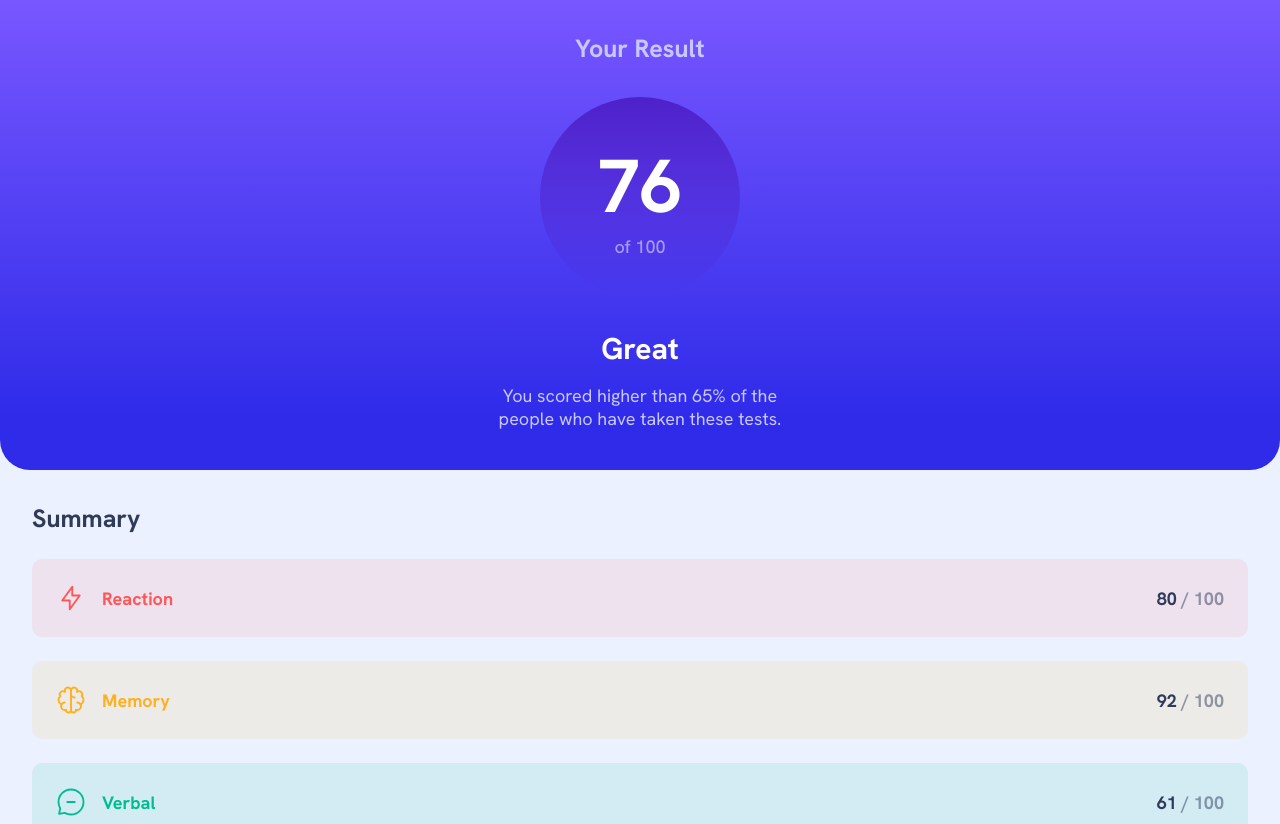
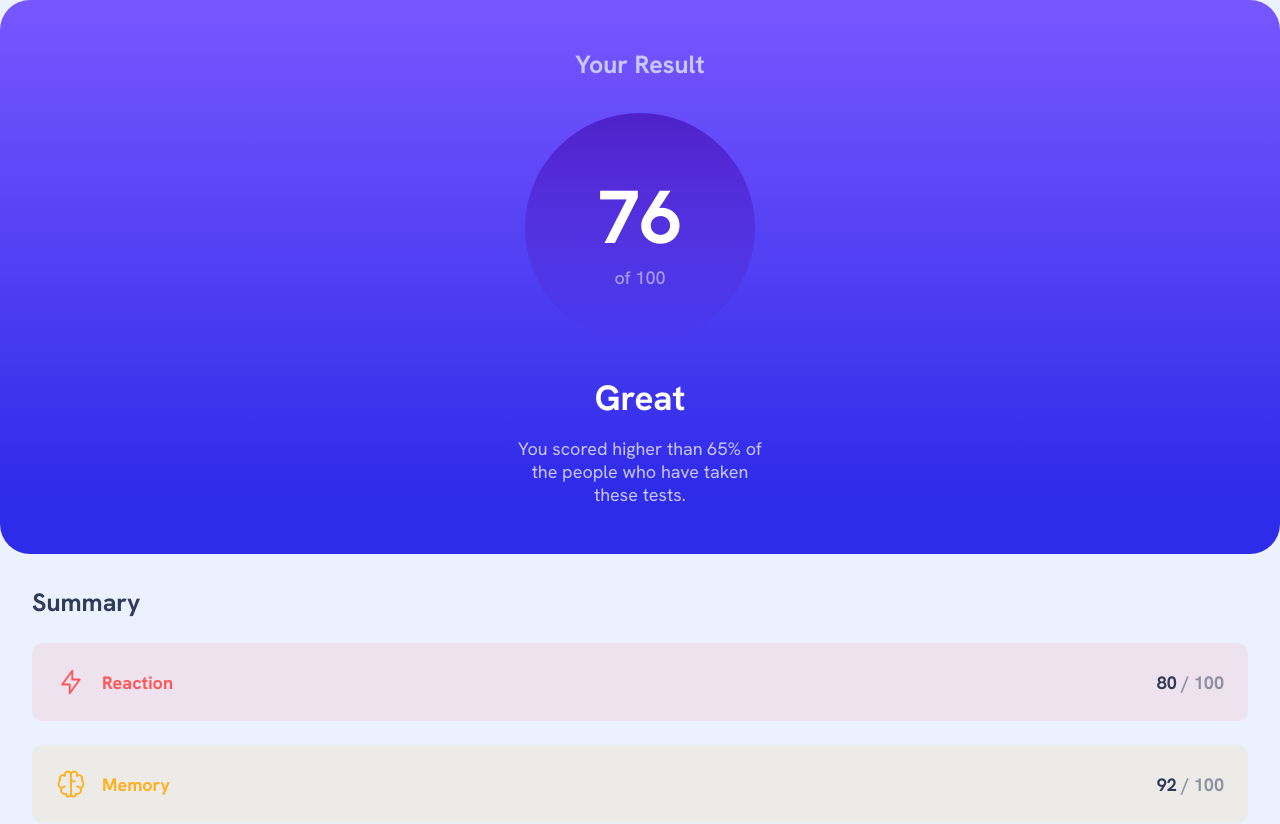
Before and after one commit to f29pereira/results-summary-component, a Next.js app: page / in a window 1280 px wide. Shown: the top 824 px of the page. Built offline with nearby package versions, Linux system fonts and the light colour scheme.

Commit message:
feat: update styling and improve accessibility of the Score component
- Add desktop (1024px) and large desktop (1440px) styles
- Add aria-label for the circle container

```diff
--- a/src/app/components/Score/Score.module.css
+++ b/src/app/components/Score/Score.module.css
@@ -58,37 +58,71 @@ CSS Module for the Score component:
 
 /*Tablet Styles*/
 @media (min-width: 48rem /*768px*/) {
-  /*increase the font size for the title*/
+  /*main title: increase the font size*/
   .title {
     font-size: var(--font-size-25);
   }
 
-  /*increase the circle size*/
+  /*score circle: increase the size*/
   .circle {
     width: 12.5rem; /*200px*/
     height: 12.5rem; /*200px*/
   }
 
-  /*increase the font size for the score value*/
+  /*score value: increase the font size*/
   .scoreValue {
     font-size: var(--font-size-75);
   }
 
-  /*increase the font size for the score text*/
+  /*score text: increase the font size*/
   .scoreText {
     font-size: var(--font-size-18);
   }
 
-  /*increase margin top/bottom and font size for the score type*/
+  /*score type: increase top/bottom margin and font size*/
   .type {
     margin: 2rem 0 1rem 0;
     font-size: var(--font-size-30);
   }
 
-  /*set max width for the description*/
+  /*score percentage description: set max width*/
   .description {
     max-width: 18.75rem; /*300px*/
   }
 }
 
-/*TO DO: Add desktop styles*/
+/*Desktop Styles*/
+@media (min-width: 64rem /*1024px*/) {
+  /*score main container: increase the padding and make all the borders rounded*/
+  .mainCont {
+    padding: 3rem 4rem 3rem 4rem;
+    border-top-left-radius: var(--border-radius-30);
+    border-top-right-radius: var(--border-radius-30);
+  }
+
+  /*score circle: increase the size*/
+  .circle {
+    width: 14.375rem; /*230px*/
+    height: 14.375rem; /*230px*/
+  }
+
+  /*score type: increase the font size*/
+  .type {
+    font-size: var(--font-size-35);
+  }
+
+  /*score percentage description: decrease the max width*/
+  .description {
+    max-width: 15.625rem; /*250px*/
+  }
+}
+
+/*Large Desktop Styles*/
+@media (min-width: 90rem /*1440px*/) {
+  /*score main container: increase the padding*/
+  .mainCont {
+    padding: 3rem 6rem 3rem 6rem;
+    border-top-left-radius: var(--border-radius-30);
+    border-top-right-radius: var(--border-radius-30);
+  }
+}
--- a/src/app/components/Score/Score.tsx
+++ b/src/app/components/Score/Score.tsx
@@ -13,9 +13,16 @@ export default function Score({ score, type, percentage }: ScoreProps) {
 
       {/*Score of 100*/}
       <div className={`flex-center`}>
-        <div className={`flex-col-center ${styles.circle}`}>
-          <span className={`bold-text ${styles.scoreValue}`}>{score}</span>
-          <span className={`light-text ${styles.scoreText}`}>of 100</span>
+        <div
+          className={`flex-col-center ${styles.circle}`}
+          aria-label={`You scored ${score} of 100`}
+        >
+          <span className={`bold-text ${styles.scoreValue}`} aria-hidden="true">
+            {score}
+          </span>
+          <span className={`light-text ${styles.scoreText}`} aria-hidden="true">
+            of 100
+          </span>
         </div>
       </div>
 
```
